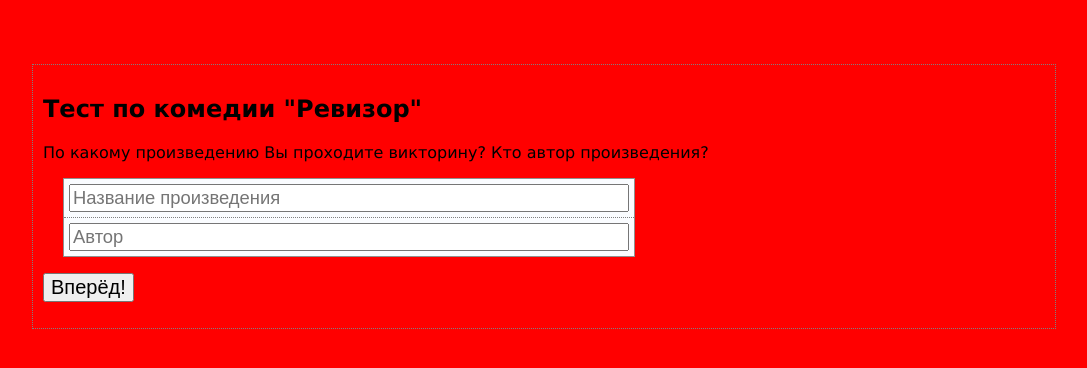
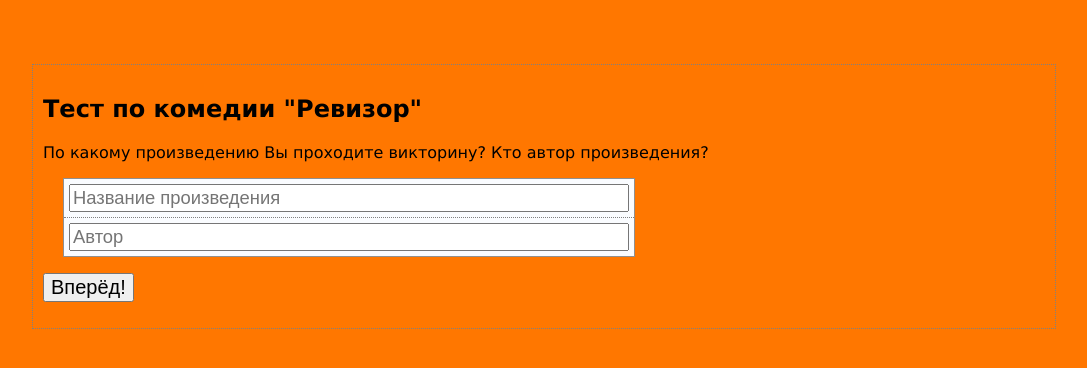
Before and after one commit to MinerChAI/Revisor-test, a Flask app: page / in a window 1280 px wide. Shown: the top 368 px of the page, without its empty margins (96-1183 px from the left). Run offline with Flask 2, Linux system fonts and the light colour scheme.

Commit message:
Update style.css

```diff
--- a/static/style.css
+++ b/static/style.css
@@ -1,7 +1,7 @@
 body {
   font-family:      Verdana, Geneva, Arial, sans-serif;
   font-size:        medium;
-  background-color: red;
+  background-color: #ff7700;
   margin-top:       5%;
   margin-bottom:    5%;
   margin-left:      10%;
```
